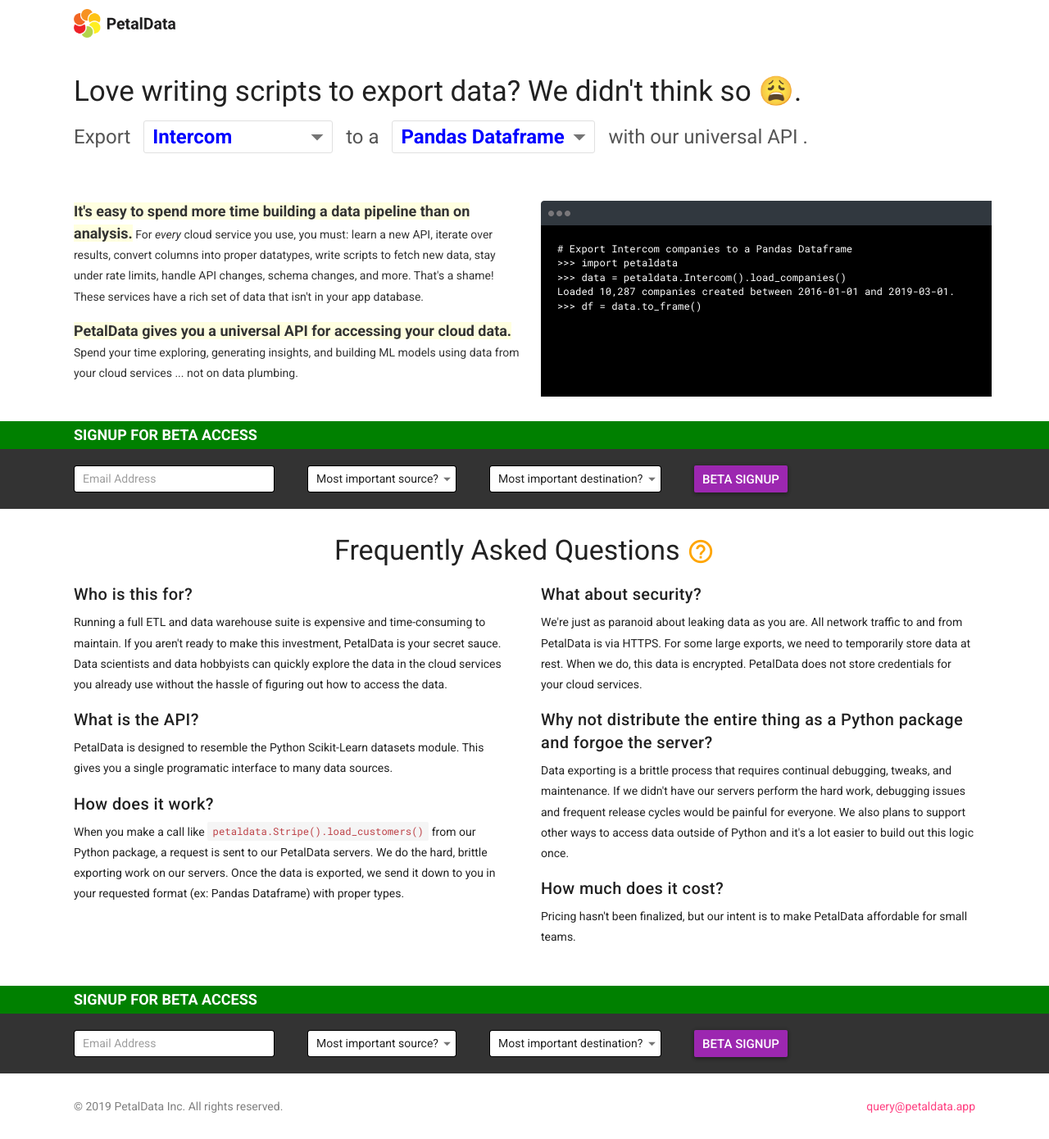
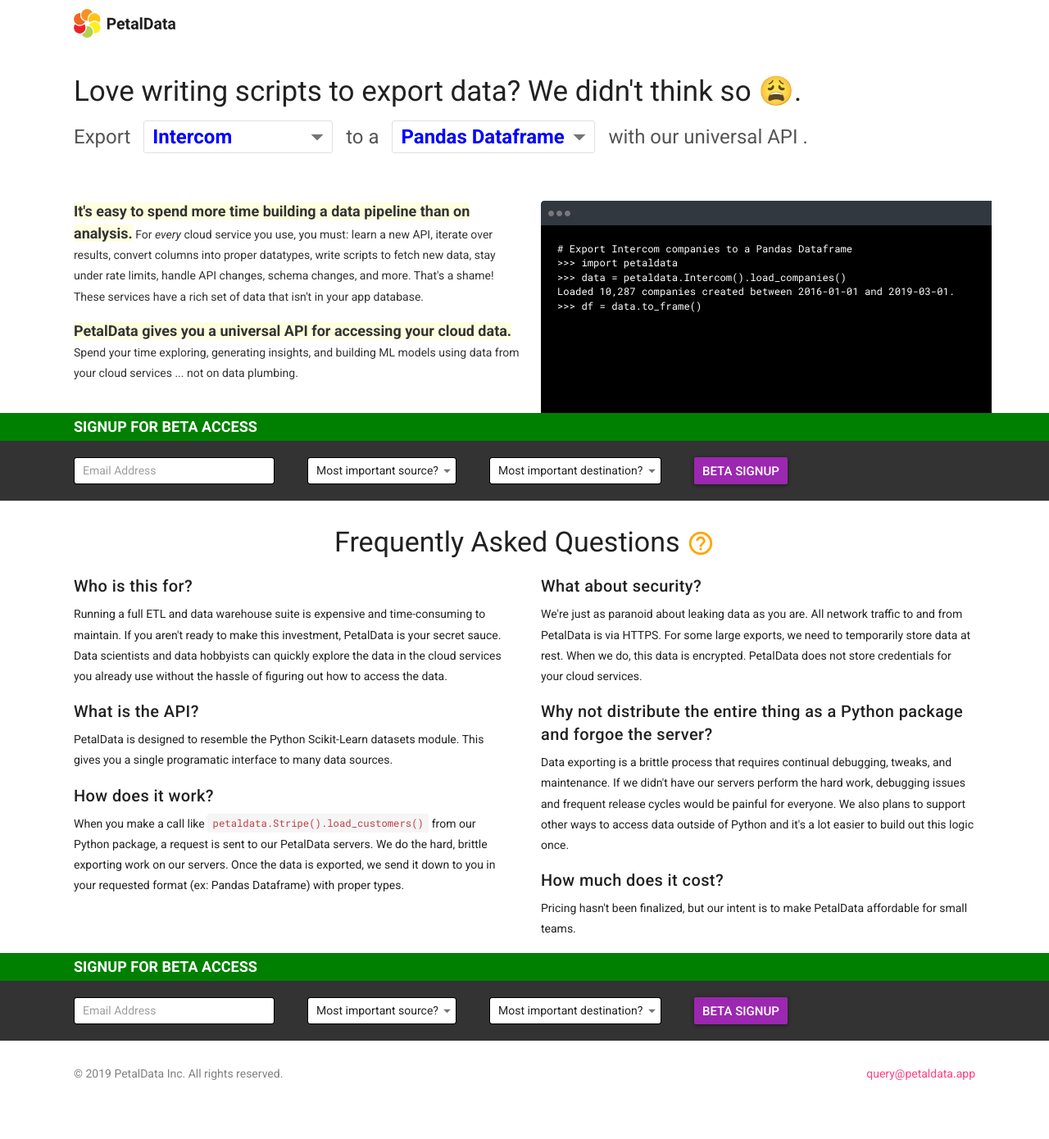
Before and after one commit to petaldata/petaldata.app, a Jekyll site: the page built from index.html, in a window 1280 px wide. Shown: the whole page at 82% size. Built offline with Jekyll 4.4.1, drawn with Linux system fonts in a browser that asks for light colours; nearby versions of some CDN libraries; after the commit the page ends 1350 px from its top, so only the background shows below that.

Commit message:
couple style tweaks

```diff
--- a/css/main.scss
+++ b/css/main.scss
@@ -41,6 +41,7 @@
 }
 
 .above_fold_text_container {
+  padding-bottom: 20px;
   p {
     /*font-size: 18px;*/
     line-height: 180%;
@@ -92,7 +93,7 @@
 
 .mailchimp_header_container {
   background: green;
-  margin-top: 30px;
+  margin-top: 0px;
   h3 {
     padding: 5px 0;
     color: #fff;
```
